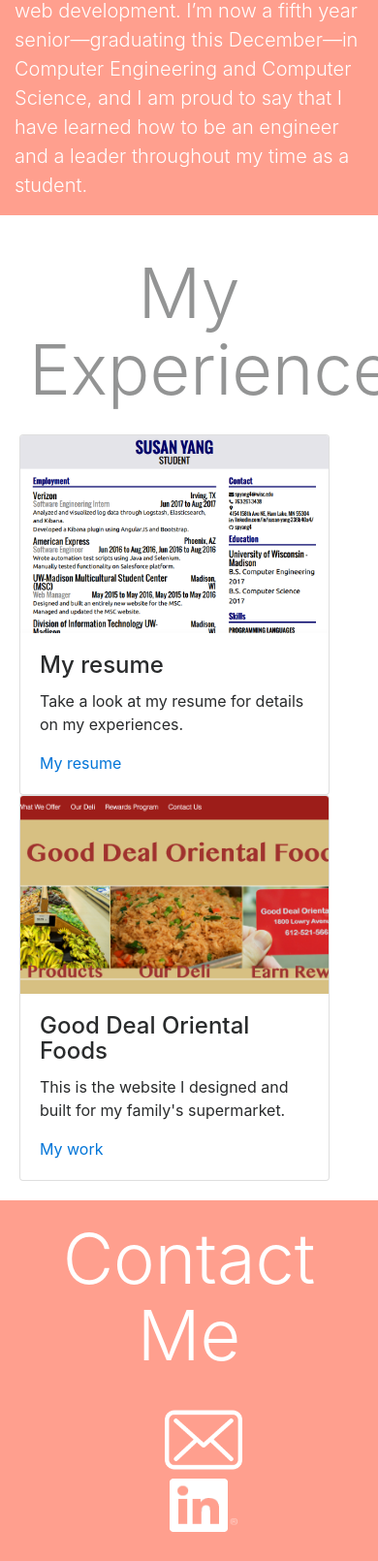
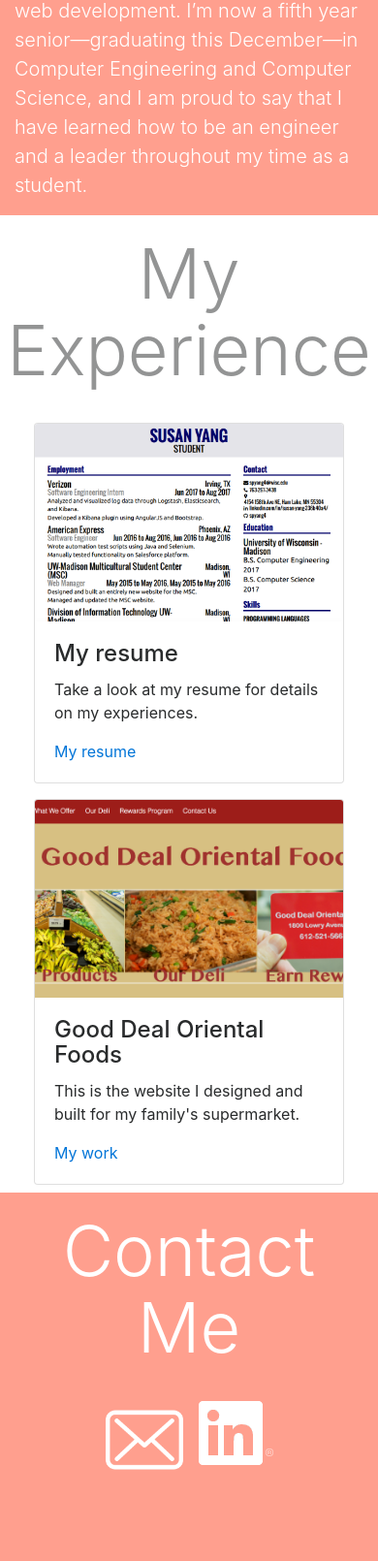
Before and after one commit to spyang4/spyang4.github.io, a plain HTML site: page index.html in a window 390 px wide. Shown: the part 1366-2976 px from the top of the page at 97% size. After the commit the page ends 2929 px from the top, so only its background shows below. Drawn offline with Linux system fonts and the light colour scheme.

Commit message:
update responsiveness

```diff
--- a/css/styles.css
+++ b/css/styles.css
@@ -116,40 +116,13 @@ div.primary-nav a.menu-section {
     top: 0;
     transform: rotate(135deg);
 }
-@media (min-width: 0px)  {
-    .experience{
-        padding: 10px;
-    }
-
+#my-experience{
+    background-color: #fff;
+    width: 100%;
 }
-@media (min-width: 0px)  {
-    #my-experience{
-        background-color: #fff;
-        width: 100%;
-        padding: 20px;
-    }
-}
-@media (min-width: 576px)  {
-    #my-experience{
-        background-color: #fff;
-        width: 100%;
-        padding: 20px 150px;
-    }
-}
-
 .experience{
     opacity: .5;
 }
 #contact{
     padding-bottom: 30px;
 }
-@media (min-width: 0px)  {
-    .contact-icons{
-        padding-left: 30px;
-    }
-}
-@media (min-width: 768px)  {
-    .contact-icons{
-        padding-left: 300px;
-    }
-}
--- a/index.html
+++ b/index.html
@@ -77,8 +77,8 @@
 </div>
 <div id="my-experience">
     <h3 class="display-3 text-center experience">My Experience</h3>
-    <div class="row">
-        <div class="col-xs col-sm-6">
+    <div class="d-flex flex-row justify-content-center flex-wrap">
+        <div class="p-2">
             <div class="card" style="width: 20rem;">
                 <a href="myresume.pdf">
                     <img class="card-img-top img-fluid" src="images/resume.png" alt="Card image cap">
@@ -90,7 +90,7 @@
                 </div>
             </div>
         </div>
-        <div class="col-xs col-sm-6">
+        <div class="p-2">
             <div class="card" style="width: 20rem;">
                 <a href="http://gdoriental.com/">
                     <img class="card-img-top img-fluid" src="images/gd.png" alt="Card image cap">
@@ -106,15 +106,15 @@
 </div>
 <div class="container" id="contact">
     <h3 class="display-3 text-center text-white">Contact Me</h3>
-    <div class="row text-center contact-icons">
-        <div class="col-sm-4">
+    <div class="d-flex flex-row justify-content-center flex-wrap contact-icons">
+        <div class="p-2">
             <a href="mailto:spyang4@wisc.edu">
-                <img src="images/envelope.png" width="80px" height="80px">
+                <img src="images/envelope.png" width="80px" height="80px" img-fluid>
             </a>
         </div>
-        <div class="col-sm-4">
+        <div class="p-2">
             <a href="https://www.linkedin.com/in/susan-yang-236b40a4/">
-                <img src="images/In.png" width="70px" height="55px">
+                <img src="images/In.png" img-fluid>
             </a>
         </div>
     </div>
```
